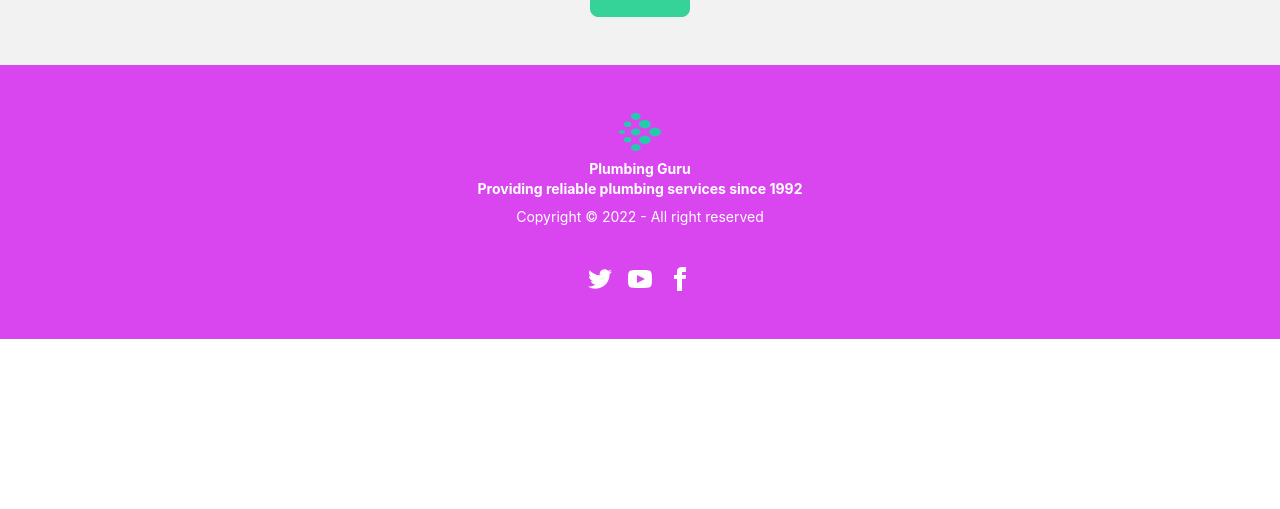
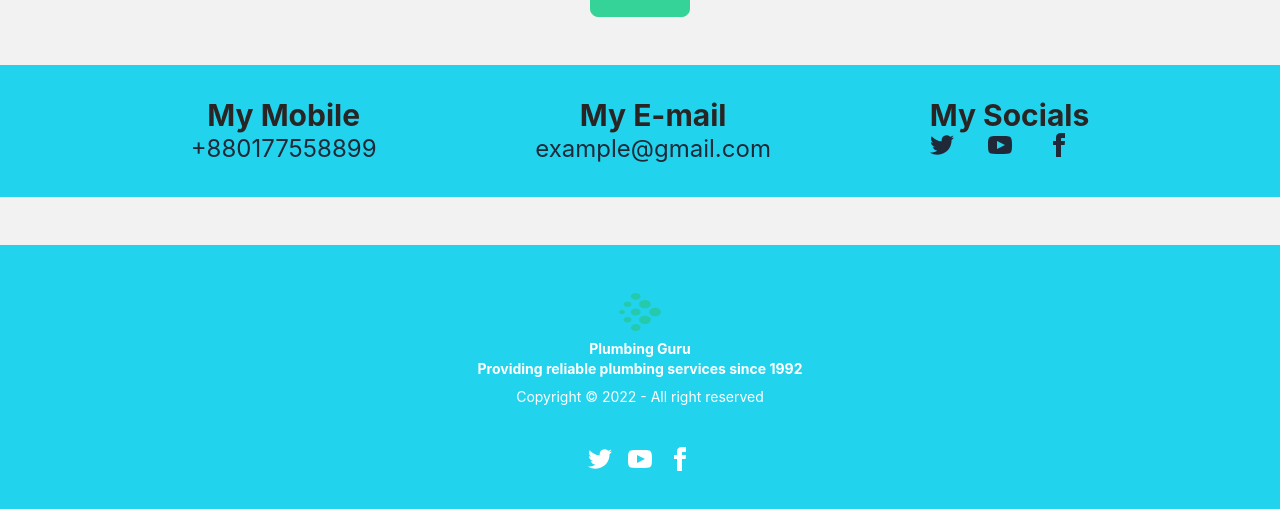
Before and after one commit to Md-abdullah-2001/plumbing-guru-client-side-assignment-11, a React (Create React App) app: page / in a window 1280 px wide. Shown: the part 1099-1608 px from the top of the page. Before the commit the page ends 1438 px from the top, so only its background shows below. Built offline with nearby package versions, Linux system fonts and the light colour scheme; no server answers.

Commit message:
added contact banner

```diff
--- /dev/null
+++ b/src/Components/ContactNanner/ContactBanner.js
@@ -0,0 +1,62 @@
+import React from "react";
+
+const ContactBanner = () => {
+  return (
+    <div className="bg-cyan-400 container mx-auto flex justify-evenly mb-12 p-8">
+      <div>
+        <h1 className="text-3xl text-stone-800 text-center font-bold">
+          My Mobile
+        </h1>
+        <h4 className="text-2xl">+880177558899</h4>
+      </div>
+      <div>
+        <h1 className="text-3xl text-stone-800 text-center font-bold">
+          My E-mail
+        </h1>
+        <h4 className="text-2xl">example@gmail.com</h4>
+      </div>
+      <div>
+        <h1 className="text-3xl text-stone-800 text-center font-bold">
+          My Socials
+        </h1>
+        <div className="grid lg:grid-flow-col grid-flow-row gap-4">
+          <a href="/">
+            <svg
+              xmlns="http://www.w3.org/2000/svg"
+              width="24"
+              height="24"
+              viewBox="0 0 24 24"
+              className="fill-current"
+            >
+              <path d="M24 4.557c-.883.392-1.832.656-2.828.775 1.017-.609 1.798-1.574 2.165-2.724-.951.564-2.005.974-3.127 1.195-.897-.957-2.178-1.555-3.594-1.555-3.179 0-5.515 2.966-4.797 6.045-4.091-.205-7.719-2.165-10.148-5.144-1.29 2.213-.669 5.108 1.523 6.574-.806-.026-1.566-.247-2.229-.616-.054 2.281 1.581 4.415 3.949 4.89-.693.188-1.452.232-2.224.084.626 1.956 2.444 3.379 4.6 3.419-2.07 1.623-4.678 2.348-7.29 2.04 2.179 1.397 4.768 2.212 7.548 2.212 9.142 0 14.307-7.721 13.995-14.646.962-.695 1.797-1.562 2.457-2.549z"></path>
+            </svg>
+          </a>
+          <a href="/">
+            <svg
+              xmlns="http://www.w3.org/2000/svg"
+              width="24"
+              height="24"
+              viewBox="0 0 24 24"
+              className="fill-current"
+            >
+              <path d="M19.615 3.184c-3.604-.246-11.631-.245-15.23 0-3.897.266-4.356 2.62-4.385 8.816.029 6.185.484 8.549 4.385 8.816 3.6.245 11.626.246 15.23 0 3.897-.266 4.356-2.62 4.385-8.816-.029-6.185-.484-8.549-4.385-8.816zm-10.615 12.816v-8l8 3.993-8 4.007z"></path>
+            </svg>
+          </a>
+          <a href="/">
+            <svg
+              xmlns="http://www.w3.org/2000/svg"
+              width="24"
+              height="24"
+              viewBox="0 0 24 24"
+              className="fill-current"
+            >
+              <path d="M9 8h-3v4h3v12h5v-12h3.642l.358-4h-4v-1.667c0-.955.192-1.333 1.115-1.333h2.885v-5h-3.808c-3.596 0-5.192 1.583-5.192 4.615v3.385z"></path>
+            </svg>
+          </a>
+        </div>
+      </div>
+    </div>
+  );
+};
+
+export default ContactBanner;
--- a/src/Components/Home/Home.js
+++ b/src/Components/Home/Home.js
@@ -1,4 +1,5 @@
 import React from "react";
+import ContactNanner from "../ContactNanner/ContactBanner.js";
 import Hero from "../Hero/Hero";
 import HomeServices from "./HomeServices";
 
@@ -7,6 +8,7 @@
     <div>
       <Hero></Hero>
       <HomeServices></HomeServices>
+      <ContactNanner></ContactNanner>
     </div>
   );
 };
--- a/src/Shared/Footer/Footer.js
+++ b/src/Shared/Footer/Footer.js
@@ -3,7 +3,7 @@
 const Footer = () => {
   return (
     <div className="relative">
-      <footer className="footer footer-center container mx-auto p-12 sm: bg-fuchsia-500 text-primary-content sticky top-[100vh]">
+      <footer className="footer footer-center container mx-auto p-12 sm: bg-cyan-400 text-primary-content sticky top-[100vh]">
         <div>
           <img src={logo} alt="" srcSet="" />
           <p className="font-bold">
--- a/src/Shared/NavBar/NavBar.js
+++ b/src/Shared/NavBar/NavBar.js
@@ -16,7 +16,7 @@
     </>
   );
   return (
-    <div className="navbar bg-fuchsia-500 container mx-auto">
+    <div className="navbar bg-cyan-300 container mx-auto">
       <div className="navbar-start">
         <div className="dropdown">
           <label tabIndex={0} className="btn btn-ghost lg:hidden">
```
